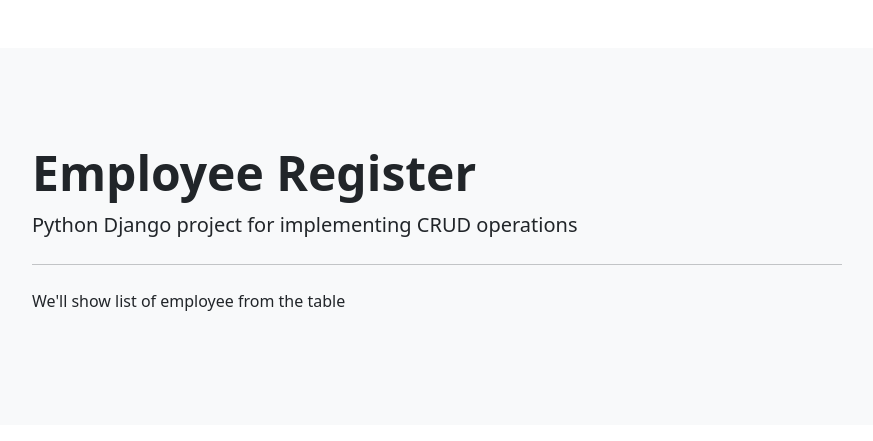
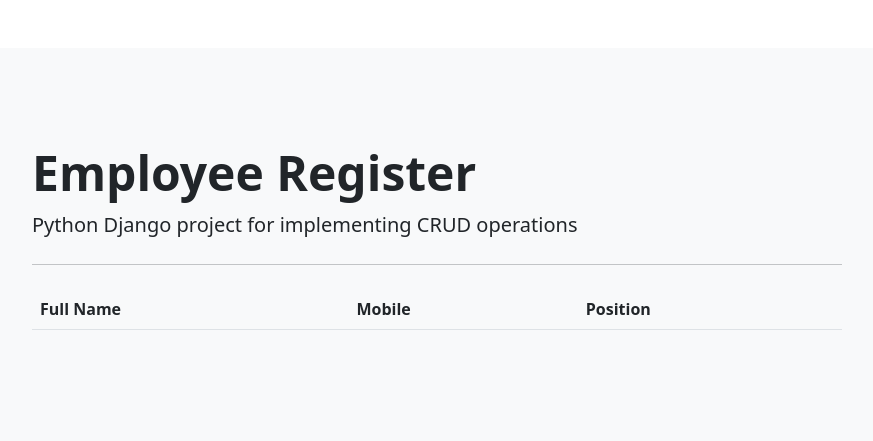
Before and after one commit to Flaviohmm/employee_crud2, a Django app: page /employee/list/ in a window 1280 px wide. Shown: the top 441 px of the page, without its empty margins (203-1076 px from the left). Run offline with Django 3.2, Linux system fonts and the light colour scheme; data that the repository does not hold is empty.

Commit message:
Employee list

```diff
--- a/employee_register/templates/employee_register/employee_list.html
+++ b/employee_register/templates/employee_register/employee_list.html
@@ -1,5 +1,24 @@
 {% extends 'employee_register/base.html' %}
 
 {% block content %}
-<p>We'll show list of employee from the table</p>
+
+<table class="table table-borderless">
+    <thead class="border-bottom font-weight-bold">
+        <tr style="font-weight: bold;">
+            <td>Full Name</td>
+            <td>Mobile</td>
+            <td>Position</td>
+        </tr>
+    </thead>
+    <tbody>
+        {% for employee in employee_list %}
+            <tr>
+                <td>{{ employee.fullname }}</td>
+                <td>{{ employee.mobile }}</td>
+                <td>{{ employee.position }}</td>
+            </tr>
+        {% endfor %}
+    </tbody>
+</table>
+
 {% endblock content %}
--- a/employee_register/views.py
+++ b/employee_register/views.py
@@ -1,10 +1,12 @@
 from django.shortcuts import redirect, render
 from .forms import EmployeeForm
+from .models import Employee
 
 # Create your views here.
 
 def employee_list(request):
-    return render(request, 'employee_register/employee_list.html')
+    context = {'employee_list' : Employee.objects.all()}
+    return render(request, 'employee_register/employee_list.html', context)
 
 def employee_form(request):
     if request.method == 'GET':
```
